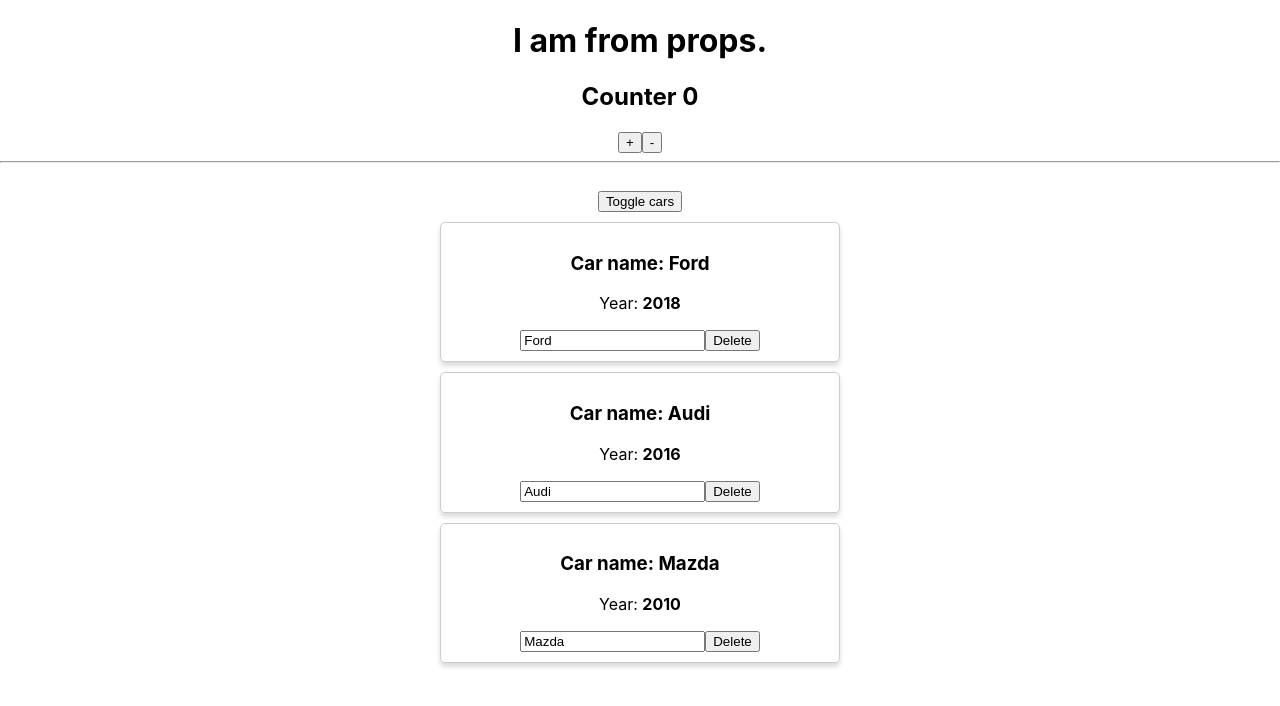
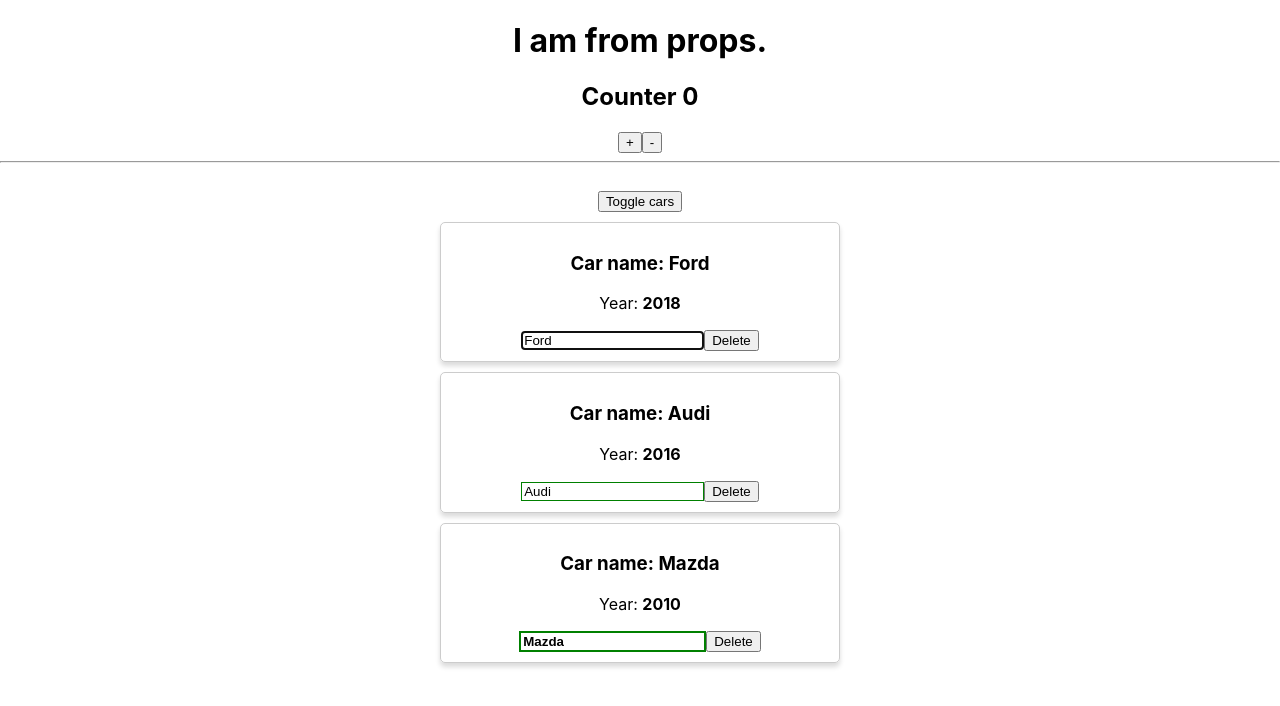
Before and after one commit to AlekseiFadeev/react-theory, a React (Create React App) app: page / in a window 1280 px wide. Both pictures are taken after a click on the button "Toggle cars". Shown: the top 706 px of the page. Built offline with nearby package versions, Linux system fonts and the light colour scheme.

Commit message:
Ref - focus

```diff
--- a/src/App.js
+++ b/src/App.js
@@ -7,7 +7,6 @@ import Counter from "./Counter/Counter";
 class App extends Component {
 
     constructor(props) {
-        console.log('App constructor')
         super(props)
 
         this.state = {
@@ -41,18 +40,7 @@ class App extends Component {
         this.setState({cars})
     }
 
-    componentWillMount() {
-        console.log('App componentWillMount')
-    }
-
-    componentDidMount() {
-        console.log('App componentDidMount')
-    }
-
-
-
     render() {
-        console.log('App render')
 
         let cars =  null
 
@@ -63,6 +51,7 @@ class App extends Component {
                         <Car
                             name={car.name}
                             year={car.year}
+                            index={index}
                             onDelete={this.deleteHandler.bind(this, index)}
                             onChangeName={(event) => this.onChangeName(event.target.value, index)}
                         />
--- a/src/Car/Car.js
+++ b/src/Car/Car.js
@@ -5,17 +5,29 @@ import withClass from "../Hoc/withClass"
 
 class Car extends Component{
 
+    constructor(props) {
+        super(props)
+
+        this.inputRef = React.createRef()
+    }
+
+    componentDidMount() {
+        if(this.props.index === 0){
+            this.inputRef.current.focus()
+        }
+    }
+
     render() {
-        const inputClasses = ['input'];
+        const inputClasses = [classes.input];
 
         if(this.props.name !== '') {
-            inputClasses.push('green')
+            inputClasses.push(classes.green)
         } else {
-            inputClasses.push('red')
+            inputClasses.push(classes.red)
         }
 
         if(this.props.name.length > 4){
-            inputClasses.push('bold')
+            inputClasses.push(classes.bold)
         }
 
         return (
@@ -23,6 +35,7 @@ class Car extends Component{
                 <h3>Car name: {this.props.name}</h3>
                 <p>Year: <strong>{this.props.year}</strong></p>
                 <input
+                    ref={this.inputRef}
                     type="text"
                     onChange={this.props.onChangeName}
                     value={this.props.name}
@@ -37,6 +50,7 @@ class Car extends Component{
 Car.propTypes = {
     name: PropTypes.string.isRequired,
     year: PropTypes.number,
+    index: PropTypes.number,
     onChangeName: PropTypes.func,
     onDelete: PropTypes.func
 }
--- a/src/Car/Car.module.css
+++ b/src/Car/Car.module.css
@@ -18,7 +18,7 @@
 }
 
 .input:active, .input:focus {
-    outline: none;
+    /*outline: none;*/
 }
 
 .input.green {
```
